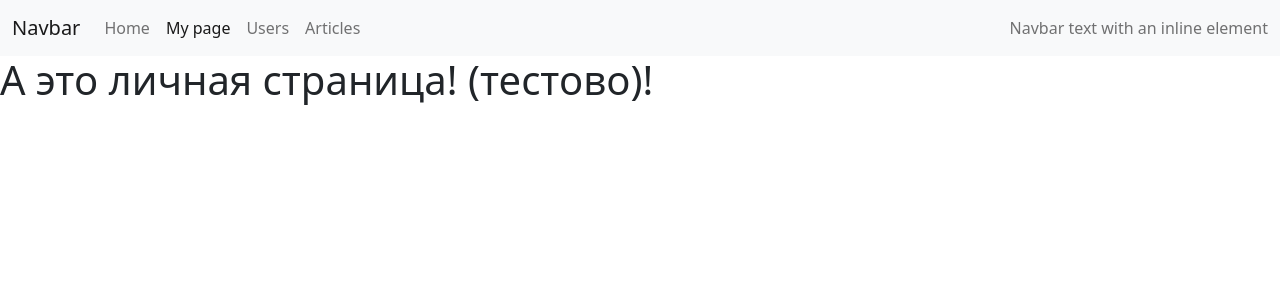
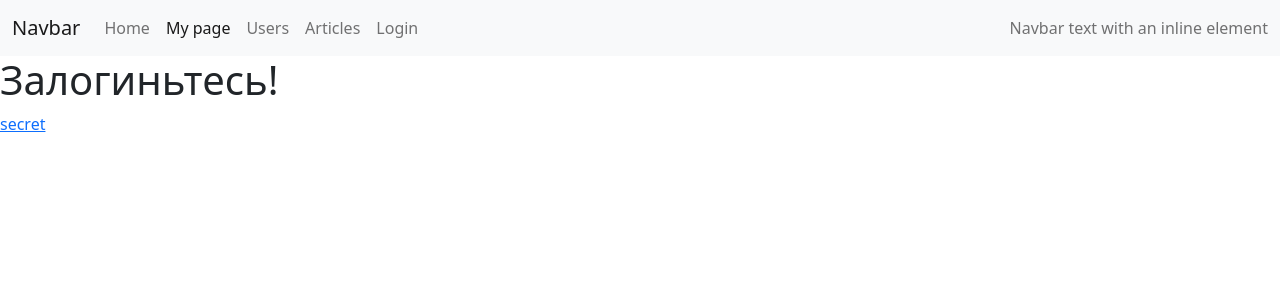
Before and after one commit to YanisMikulskis/Blog-Flask, a Flask app: page /my_page in a window 1280 px wide. Shown: the top 300 px of the page. Run offline with Flask 3, Linux system fonts and the light colour scheme; some libraries are stand-ins or nearby versions.

Commit message:
Добавил логин-логаут. Поправил навбар панель

```diff
--- a/blog/app.py
+++ b/blog/app.py
@@ -5,11 +5,13 @@ from time import time
 from werkzeug.exceptions import BadRequest
 from .views.users import users_app
 from .views.articles import articles_app
+from .views.auth import auth_app
+
 from .models.database import *
 
 from .commands import init_db_command, create_users_command,drop_db_command, check_db
 
-
+from .extension import login_manager
 import os
 
 
@@ -20,9 +22,22 @@ def create_app() -> Flask:
     app = Flask(__name__) # экземпляр приложения
     app.config['SQLALCHEMY_DATABASE_URI'] = 'sqlite:///db.sqlite'
     app.config["SQLALCHEMY_TRACK_MODIFICATIONS"] = False
+    app.config["SECRET_KEY"]='abcd'
     db.init_app(app) # инициализация бд
+    login_manager.init_app(app)
 
     from .models import User
+
+    @login_manager.user_loader
+    def load_user(user_id):
+        return User.query.filter_by(id=user_id).one_or_none()
+    @login_manager.unauthorized_handler
+    def unauthorized():
+        return redirect(url_for('auth_app.login'))
+
+
+
+
     _add_base_route(app)
     _add_context_processor(app)
     _add_blueprints(app)
@@ -39,7 +54,7 @@ def _add_base_route(app):
 
     @app.route('/my_page', endpoint='my_page')
     def my_page():
-        return render_template('index.html')
+        return render_template('my_page.html',)
 
 
 
@@ -63,7 +78,20 @@ def _add_context_processor(app):
                 'label': 'Articles',
                 'active_endpoints': ['articles_app.list',
                                      'articles_app.details']
+            },
+            {
+                'endpoint': 'auth_app.login',
+                'label': 'Login',
+                'active_endpoint': 'auth_app.login',
+
+            },
+
+            {
+                'endpoint': 'auth_app.logout',
+                'label': 'Logout',
+                'active_endpoint': 'auth_app.logout'
             }
+
         ]
         return {'nav_items': nav_items}
 
@@ -73,6 +101,7 @@ def _add_blueprints(app) -> None:
     app.register_blueprint(users_app, url_prefix='/users')  # все url блупринта будут начинаться на то,
     # что мы кидаем в url_prefix
     app.register_blueprint(articles_app, url_prefix='/articles')
+    app.register_blueprint(auth_app, url_prefix='/authentication')
 
 
 def _add_commands(app) -> None:
--- /dev/null
+++ b/blog/extension.py
@@ -0,0 +1,4 @@
+from flask_login import LoginManager
+
+login_manager = LoginManager()
+login_manager.login_view = 'auth_app.login'
--- a/blog/models/user.py
+++ b/blog/models/user.py
@@ -1,8 +1,8 @@
 from sqlalchemy import Column, Integer, String, Boolean
-
+from flask_login import UserMixin
 from .database import db
 
-class User(db.Model):
+class User(db.Model, UserMixin):
     __tablename__ = 'users'
     id = db.Column(db.Integer, primary_key=True, autoincrement=True)
     username = db.Column(db.String(20), unique=True, nullable=False)
--- a/blog/templates/base.html
+++ b/blog/templates/base.html
@@ -16,7 +16,9 @@
 
 
     <title>
-        {% block title %}
+
+
+    {% block title %}
         Base
     {% endblock %}
     </title>
--- a/blog/templates/index.html
+++ /dev/null
@@ -1,8 +0,0 @@
-{% extends 'base.html' %}
-{% block title %}
-Index Page
-{% endblock %}
-
-{% block body %}
-<h1>А это личная страница! (тестово)!</h1>
-{% endblock %}
--- /dev/null
+++ b/blog/templates/my_page.html
@@ -0,0 +1,15 @@
+{% extends 'base.html' %}
+{% block title %}
+Index Page
+{% endblock %}
+
+{% block body %}
+    {% if current_user.is_authenticated %}
+<h1>А это личная страница! (тестово)! Привет {{ current_user.username }}</h1>
+    {% else %}
+    <h1> Залогиньтесь! </h1>
+    {% endif %}
+    <div>
+    <a href="{{ url_for('auth_app.secret') }}">secret</a>
+    </div>
+{% endblock %}
--- a/blog/templates/navbar.html
+++ b/blog/templates/navbar.html
@@ -11,6 +11,26 @@
             <ul class="navbar-nav me-auto mb-2 mb-lg-0">
                 {% for item in nav_items %}
 
+                    {% if item.label == 'Login' %}
+                        {% if not current_user.is_authenticated %}
+
+                            <li class="nav-item">
+                                <a class="nav-link {% if request.endpoint == item.endpoint %}active{% endif %}"
+                            href="{{ url_for(item.endpoint) }}">{{ 'Login' }}</a>
+                        </li>
+                        {% endif %}
+
+                    {% elif item.label == 'Logout' %}
+                        {% if current_user.is_authenticated %}
+                            <li class="nav-item">
+                                <a class="nav-link {% if request.endpoint == item.endpoint %}active{% endif %}"
+                            href="{{ url_for(item.endpoint) }}">{{ 'Logout' }}</a>
+                        </li>
+                        {% endif %}
+                    {% else %}
+
+
+
                         <li class="nav-item">
                             <a class="nav-link {% if item.active_endpoints
                                                 and request.endpoint
@@ -18,7 +38,9 @@
                                                 {% elif request.endpoint == item.endpoint %}active{% endif %}"
                                 href="{{ url_for(item.endpoint) }}">{{ item.label }}</a>
                         </li>
+                    {% endif %}
                 {% endfor %}
+
 
 
             </ul>
--- /dev/null
+++ b/blog/views/auth.py
@@ -0,0 +1,52 @@
+from flask import Blueprint, render_template, request, redirect, url_for
+from flask_login import LoginManager, login_user, logout_user, login_required
+from werkzeug.exceptions import NotFound
+from blog.models import User
+
+auth_app = Blueprint(name='auth_app', import_name=__name__)
+
+login_page = 'auth_app.login'
+
+
+
+@auth_app.route('/', endpoint='login', methods=['GET', 'POST'])
+def login():
+    if request.method == 'GET':
+        return render_template('auth/login.html')
+
+    username = request.form.get('username')
+    password = request.form.get('password')
+
+    if not username:
+        return render_template('auth/login.html', error='username not passed')
+
+    user = User.query.filter_by(username=username).one_or_none()
+    if user is None:
+        return render_template('auth/login.html', error=f'no user {username}!')
+
+    login_user(user)
+
+    return redirect(url_for('my_page'))
+
+
+
+@auth_app.route('/logout/')
+@login_required # доступ только для авторизованных
+def logout():
+    logout_user()
+    return redirect(url_for('home'))
+
+
+
+@auth_app.route('/secret/', endpoint='secret')
+@login_required
+def secret_view():
+    return 'secret data'
+
+
+
+
+__all__ = {
+    'login_manager',
+    'auth_app'
+}
```
Also changed, not shown: blog/templates/auth/login.html (added, +33 -0 lines). Lines whose indentation alone changed are shown as unchanged.
